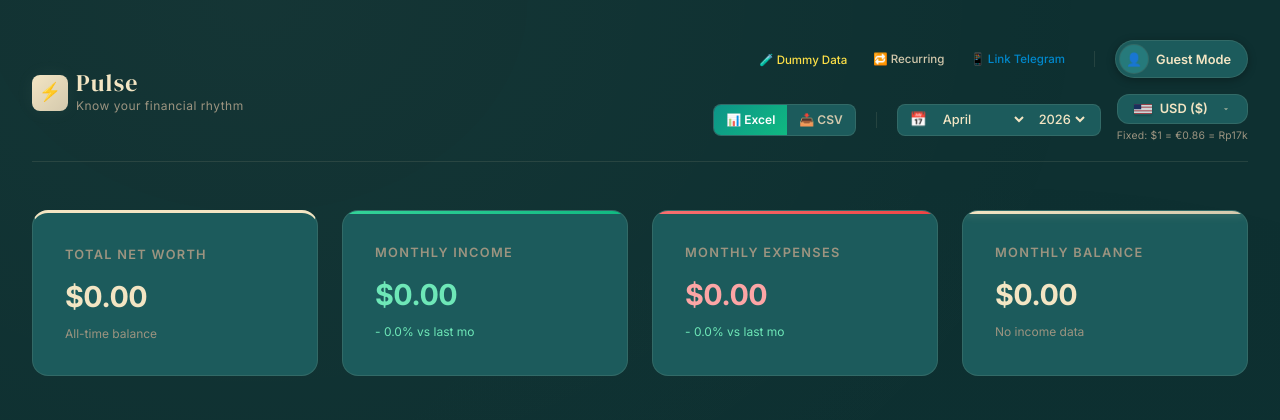
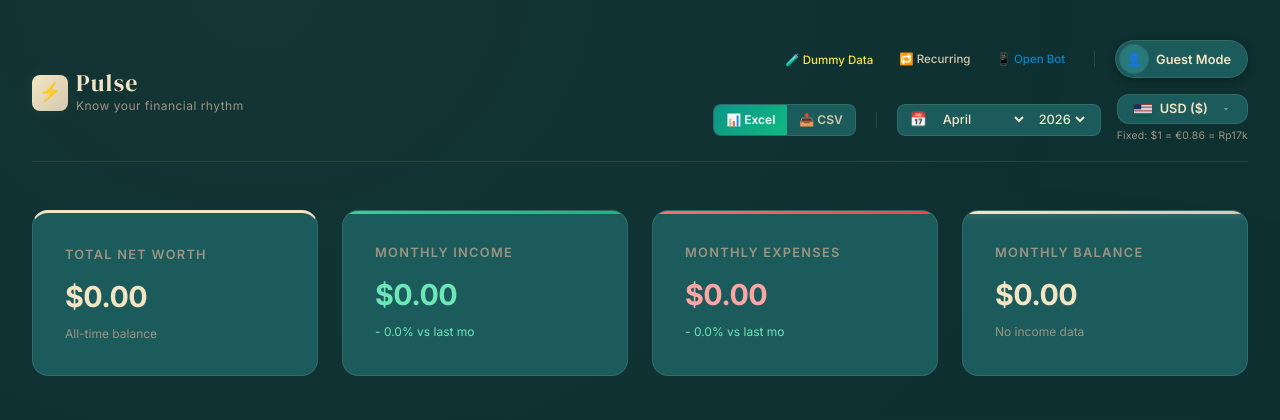
Before and after one commit to Jsooonx/pulse-financialtracker, a Flask app: page / in a window 1280 px wide. Shown: the top 420 px of the page. Run offline with Flask 3, Linux system fonts and the light colour scheme; data comes from the database, SQL or seed files in the repository; data that the repository does not hold is empty; parts of the project's set-up code (start-up, migrations or seed data) failed here and were passed over; some libraries are stand-ins or nearby versions.

Commit message:
Fixing bot bugs

```diff
--- a/templates/dashboard.html
+++ b/templates/dashboard.html
@@ -22,7 +22,7 @@
                     </button>
                 </form>
                 <a href="{{ url_for('recurring_manager') }}" class="btn btn-ghost btn-sm" style="border-color: transparent; padding: 4px 8px; border-radius: var(--radius-md); font-weight: 500;" title="Recurring rules">🔁 Recurring</a>
-                <a href="{{ url_for('link_telegram') }}" class="btn btn-ghost btn-sm" style="border-color: transparent; padding: 4px 8px; border-radius: var(--radius-md); font-weight: 500; color: #0088cc;" title="Connect to Telegram bot">📱 Link Telegram</a>
+                <a href="https://t.me/PulsarFinance_bot" target="_blank" class="btn btn-ghost btn-sm" style="border-color: transparent; padding: 4px 8px; border-radius: var(--radius-md); font-weight: 500; color: #0088cc;" title="Open Telegram bot">📱 Open Bot</a>
             </div>
 
             <div class="nav-divider" style="height: 16px;"></div>
```
